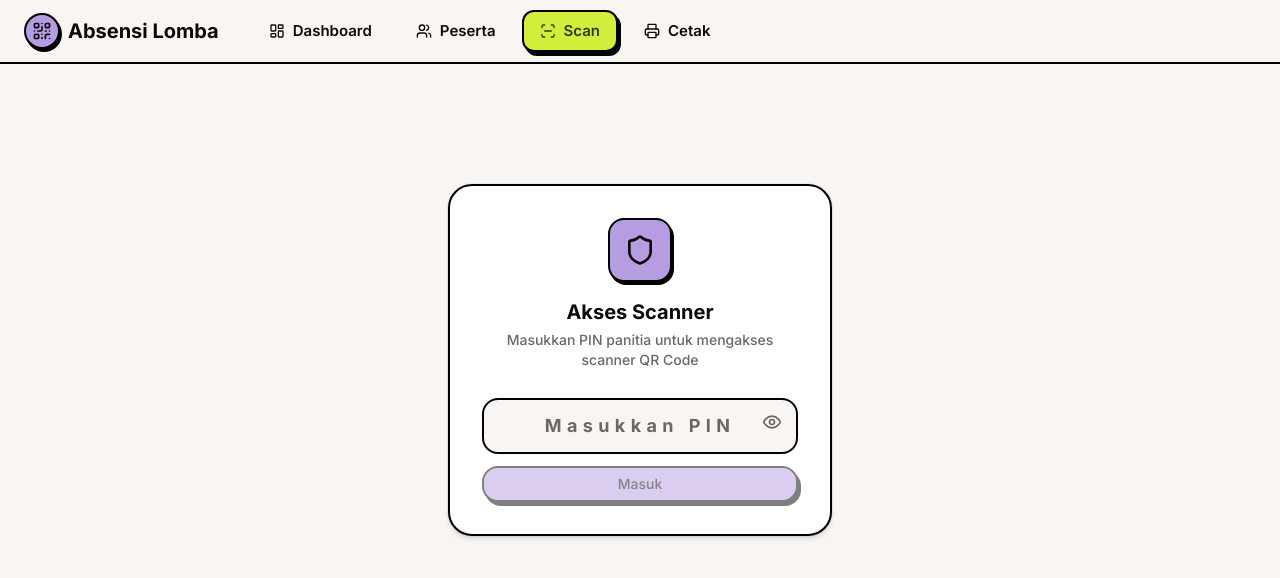
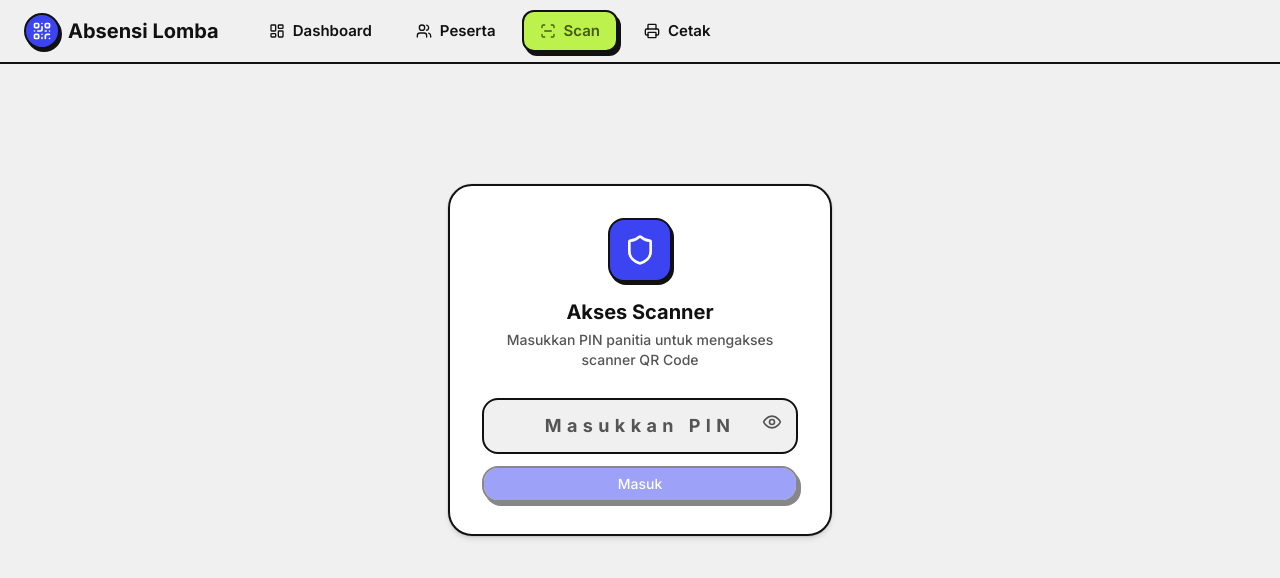
Before and after one commit to dennis-ny/absensi_usc, a Next.js app: page /scan in a window 1280 px wide. Shown: the top 578 px of the page. Built offline with nearby package versions, Linux system fonts and the light colour scheme.

Commit message:
refactor: update color variables and improve UI consistency across components

```diff
--- a/app/cetak/page.tsx
+++ b/app/cetak/page.tsx
@@ -102,7 +102,7 @@ export default function CetakPage() {
   if (loading) {
     return (
       <div className="flex items-center justify-center min-h-[60vh]">
-        <Loader2 className="w-8 h-8 text-brand-purpleDark animate-spin" />
+        <Loader2 className="w-8 h-8 text-primary-dark animate-spin" />
       </div>
     );
   }
--- a/app/globals.css
+++ b/app/globals.css
@@ -4,29 +4,45 @@
 
 @layer base {
   :root {
-    --background: 25.7 36.8% 96.3%;
-    --foreground: 0 0% 3.9%;
-    --card: 0 0% 100%;
-    --card-foreground: 0 0% 3.9%;
+    /* ── Background & Surface ────────────────────────────────────────── */
+    --background: 0 0% 94.1%;              /* #F0F0F0 — abu-abu netral */
+    --foreground: 240 2.9% 6.9%;           /* #111112 — ink (hampir hitam) */
+
+    --card: 0 0% 100%;                     /* #FFFFFF — elevasi di atas background */
+    --card-foreground: 240 2.9% 6.9%;      /* #111112 */
+
     --popover: 0 0% 100%;
-    --popover-foreground: 0 0% 3.9%;
-    --primary: 262.9 52.3% 74.5%;
-    --primary-foreground: 0 0% 3.9%;
-    --secondary: 60 3.7% 89.4%;
-    --secondary-foreground: 0 0% 3.9%;
-    --muted: 60 3.7% 89.4%;
-    --muted-foreground: 34.3 3.4% 40.6%;
-    --accent: 69.4 84.0% 58.2%;
-    --accent-foreground: 70.3 34.1% 16.7%;
+    --popover-foreground: 240 2.9% 6.9%;
+
+    /* ── Primary ─────────────────────────────────────────────────────── */
+    --primary: 237.3 86.6% 59%;            /* #3C44F1 — biru-ungu vibrant */
+    --primary-foreground: 0 0% 100%;       /* #FFFFFF — PUTIH (kontras 6.38:1 ✅) */
+
+    /* ── Secondary (dipakai badge/pill bg) ──────────────────────────── */
+    --secondary: 0 0% 88.6%;              /* #E2E2E2 — muted surface */
+    --secondary-foreground: 240 2.9% 6.9%;
+
+    /* ── Muted ───────────────────────────────────────────────────────── */
+    --muted: 0 0% 88.6%;                  /* #E2E2E2 */
+    --muted-foreground: 0 0% 33.3%;       /* #555555 — abu sedang, kontras 7:1 ✅ */
+
+    /* ── Accent (lime) ───────────────────────────────────────────────── */
+    --accent: 79.4 86.5% 62.2%;           /* #BCF24B — lime neon */
+    --accent-foreground: 79.4 63% 21.8%;  /* #46600E — lime gelap untuk teks */
+
+    /* ── Destructive ─────────────────────────────────────────────────── */
     --destructive: 0 84.2% 60.2%;
-    --destructive-foreground: 0 0% 98%;
-    --border: 0 0% 0%;
-    --input: 0 0% 0%;
-    --ring: 262.9 52.3% 74.5%;
+    --destructive-foreground: 0 0% 100%;
+
+    /* ── Border & Input ──────────────────────────────────────────────── */
+    --border: 240 2.9% 6.9%;             /* #111112 — stroke komik (sama dengan foreground) */
+    --input: 240 2.9% 6.9%;
+    --ring: 237.3 86.6% 59%;             /* #3C44F1 — focus ring = primary */
+
     --radius: 1rem;
-    --brand-purple-dark: 273.3 50.6% 17.5%;
-    --brand-pink-vivid: 305.3 91.9% 85.5%;
-    --brand-pink-soft: 312.9 82.4% 93.3%;
+
+    /* ── Variasi Primary ─────────────────────────────────── */
+    --primary-dark: 237.3 73.6% 21%; /* #0E115C — dark variant primary */
   }
 }
 
@@ -41,12 +57,3 @@
     @apply font-sans;
   }
 }
-
-@layer base {
-  * {
-    @apply border-border;
-  }
-  body {
-    @apply bg-background text-foreground;
-  }
-}
--- a/app/layout.tsx
+++ b/app/layout.tsx
@@ -29,7 +29,7 @@ export const viewport: Viewport = {
   initialScale: 1,
   maximumScale: 1,
   userScalable: false,
-  themeColor: "#F9F5F2",
+  themeColor: "#F0F0F0",
 };
 
 export default function RootLayout({
--- a/app/page.tsx
+++ b/app/page.tsx
@@ -1,9 +1,9 @@
 "use client";
 
-import { useEffect, useState, useCallback } from "react";
+import AttendanceTable from "@/components/AttendanceTable";
 import DashboardStats from "@/components/DashboardStats";
-import AttendanceTable from "@/components/AttendanceTable";
 import { RefreshCw } from "lucide-react";
+import { useCallback, useEffect, useState } from "react";
 
 interface Stats {
   totalPeserta: number;
--- a/app/scan/page.tsx
+++ b/app/scan/page.tsx
@@ -12,7 +12,7 @@ export default function ScanPage() {
         {/* Header */}
         <div className="text-center">
           <div className="inline-flex items-center gap-2 mb-2">
-            <ScanLine className="w-6 h-6 text-brand-purpleDark" />
+            <ScanLine className="w-6 h-6 text-primary-dark" />
             <h1 className="text-2xl md:text-3xl font-bold text-foreground">
               Scan Absensi
             </h1>
@@ -32,19 +32,19 @@ export default function ScanPage() {
           </h3>
           <ul className="space-y-2 text-sm font-medium text-muted-foreground">
             <li className="flex items-start gap-2">
-              <span className="text-brand-purpleDark mt-0.5">•</span>
+              <span className="text-primary-dark mt-0.5">•</span>
               Pastikan QR Code terlihat jelas dan tidak terlipat
             </li>
             <li className="flex items-start gap-2">
-              <span className="text-brand-purpleDark mt-0.5">•</span>
+              <span className="text-primary-dark mt-0.5">•</span>
               Jaga jarak kamera 15-25 cm dari QR Code
             </li>
             <li className="flex items-start gap-2">
-              <span className="text-brand-purpleDark mt-0.5">•</span>
+              <span className="text-primary-dark mt-0.5">•</span>
               Pastikan pencahayaan cukup, hindari backlight
             </li>
             <li className="flex items-start gap-2">
-              <span className="text-brand-purpleDark mt-0.5">•</span>
+              <span className="text-primary-dark mt-0.5">•</span>
               Scanner akan otomatis melanjutkan setelah 3 detik
             </li>
           </ul>
--- a/components/AttendanceTable.tsx
+++ b/components/AttendanceTable.tsx
@@ -51,7 +51,7 @@ export default function AttendanceTable({
   return (
     <Card className="rounded-3xl border-2 border-border bg-card overflow-hidden shadow-hard animate-fade-in">
       <div className="p-5 border-b-2 border-border flex items-center gap-2 bg-muted/20">
-        <Clock className="w-5 h-5 text-brand-purpleDark" />
+        <Clock className="w-5 h-5 text-primary-dark" />
         <h3 className="text-lg font-bold text-foreground">Absensi Terbaru</h3>
         <span className="ml-auto text-sm font-semibold text-muted-foreground">
           {data.length} data
--- a/components/QrScanner.tsx
+++ b/components/QrScanner.tsx
@@ -188,13 +188,13 @@ export default function QrScanner() {
         };
       case "not_found":
         return {
-          bg: "bg-brand-pinkVivid border-2 border-border shadow-hard",
+          bg: "bg-destructive border-2 border-border shadow-hard",
           icon: <XCircle className="w-10 h-10 text-foreground" />,
           titleColor: "text-foreground",
         };
       default:
         return {
-          bg: "bg-brand-pinkVivid border-2 border-border shadow-hard",
+          bg: "bg-destructive border-2 border-border shadow-hard",
           icon: <XCircle className="w-10 h-10 text-foreground" />,
           titleColor: "text-foreground",
         };
@@ -219,7 +219,7 @@ export default function QrScanner() {
         {processing && (
           <div className="absolute inset-0 flex items-center justify-center bg-background/80 backdrop-blur-sm">
             <div className="flex flex-col items-center gap-3">
-              <Loader2 className="w-10 h-10 text-brand-purpleDark animate-spin" />
+              <Loader2 className="w-10 h-10 text-primary-dark animate-spin" />
               <p className="text-foreground font-bold text-sm">Memproses...</p>
             </div>
           </div>
@@ -233,7 +233,7 @@ export default function QrScanner() {
         size="default"
         className={cn(
           "w-auto px-8 gap-2",
-          isScanning && "bg-brand-pinkVivid text-foreground hover:bg-brand-pinkSoft border-2 border-border shadow-hard active:translate-x-[3px] active:translate-y-[4px] active:shadow-none"
+          isScanning && "bg-destructive text-destructive-foreground hover:bg-destructive/90 border-2 border-border shadow-hard active:translate-x-[3px] active:translate-y-[4px] active:shadow-none"
         )}
       >
         {isScanning ? (
--- a/tailwind.config.ts
+++ b/tailwind.config.ts
@@ -23,6 +23,7 @@ const config: Config = {
         primary: {
           DEFAULT: "hsl(var(--primary))",
           foreground: "hsl(var(--primary-foreground))",
+          dark: "hsl(var(--primary-dark))",
         },
         secondary: {
           DEFAULT: "hsl(var(--secondary))",
@@ -43,11 +44,6 @@ const config: Config = {
         border: "hsl(var(--border))",
         input: "hsl(var(--input))",
         ring: "hsl(var(--ring))",
-        brand: {
-          purpleDark: "hsl(var(--brand-purple-dark))",
-          pinkVivid: "hsl(var(--brand-pink-vivid))",
-          pinkSoft: "hsl(var(--brand-pink-soft))",
-        },
       },
       borderRadius: {
         lg: "var(--radius)",
@@ -63,15 +59,12 @@ const config: Config = {
         display: ["var(--font-display)", "sans-serif"],
         sans: ["var(--font-sans)", "sans-serif"],
       },
-      backgroundImage: {
-        "gradient-pink-header":
-          "linear-gradient(180deg, hsl(var(--brand-pink-vivid)) 0%, hsl(var(--brand-pink-soft)) 100%)",
-      },
+
       animation: {
         "fade-in": "fadeIn 0.5s ease-out",
         "slide-up": "slideUp 0.5s ease-out",
         "slide-down": "slideDown 0.3s ease-out",
-        "pulse-glow": "pulseGlow 2s infinite",
+
         "scale-in": "scaleIn 0.3s ease-out",
       },
       keyframes: {
@@ -87,10 +80,7 @@ const config: Config = {
           "0%": { opacity: "0", transform: "translateY(-10px)" },
           "100%": { opacity: "1", transform: "translateY(0)" },
         },
-        pulseGlow: {
-          "0%, 100%": { boxShadow: "0 0 15px rgba(6, 182, 212, 0.3)" },
-          "50%": { boxShadow: "0 0 30px rgba(6, 182, 212, 0.6)" },
-        },
+
         scaleIn: {
           "0%": { opacity: "0", transform: "scale(0.9)" },
           "100%": { opacity: "1", transform: "scale(1)" },
```
Also changed, not shown: components/DashboardStats.tsx (+21 -9 lines).
